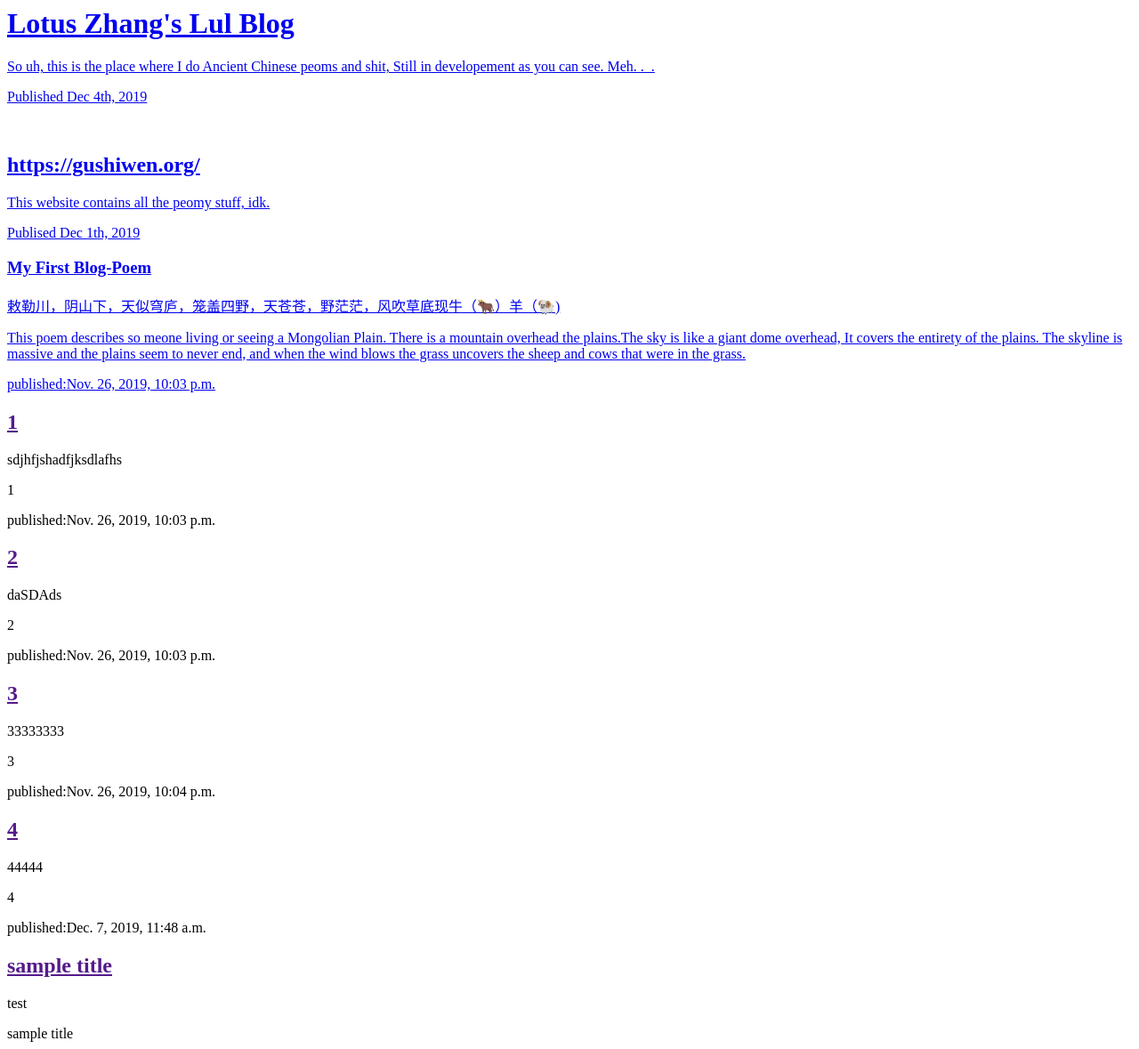
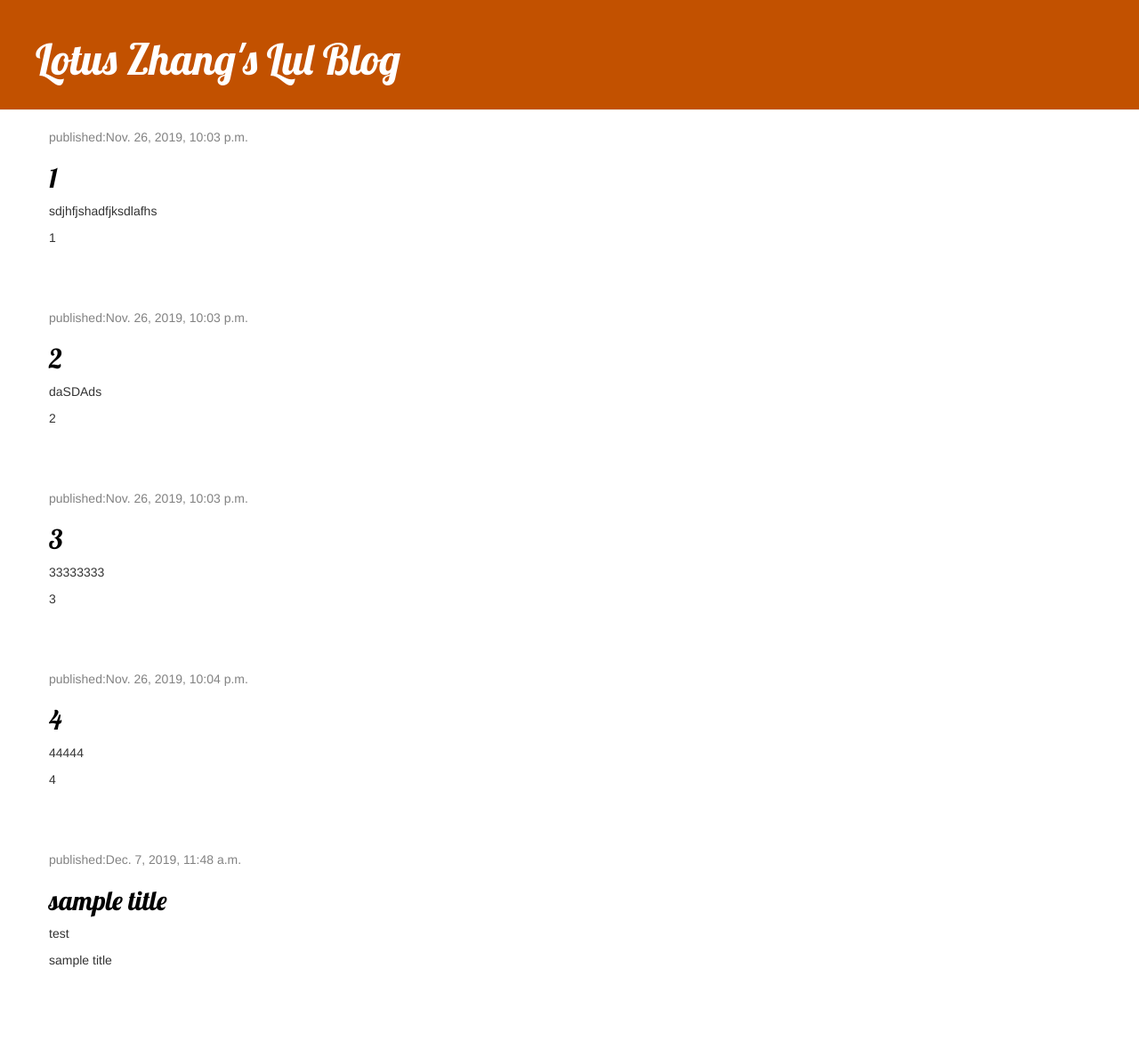
Before and after one commit to Ronil-Wazlib/my-first-blog, a Django app: page / in a window 1280 px wide. Shown: the whole page at 89% size. After the commit the page ends 1087 px from the top, so only its background shows below. Run offline with Django 3.2, Linux system fonts and the light colour scheme; data comes from the database, SQL or seed files in the repository; some libraries are stand-ins or nearby versions.

Commit message:
made new webpage

```diff
--- /dev/null
+++ b/blog/static/css/blog.css
@@ -0,0 +1,46 @@
+.page-header {
+    background-color: #C25100;
+    margin-top: 0;
+    padding: 20px 20px 20px 40px;
+}
+
+.page-header h1, .page-header h1 a, .page-header h1 a:visited, .page-header h1 a:active {
+    color: #ffffff;
+    font-size: 36pt;
+    text-decoration: none;
+}
+
+.content {
+    margin-left: 40px;
+}
+
+h1, h2, h3, h4 {
+    font-family: 'Lobster', cursive;
+}
+
+.date {
+    color: #828282;
+}
+
+.save {
+    float: right;
+}
+
+.post-form textarea, .post-form input {
+    width: 100%;
+}
+
+.top-menu, .top-menu:hover, .top-menu:visited {
+    color: #ffffff;
+    float: right;
+    font-size: 26pt;
+    margin-right: 20px;
+}
+
+.post {
+    margin-bottom: 70px;
+}
+
+.post h2 a, .post h2 a:visited {
+    color: #000000;
+}
--- /dev/null
+++ b/blog/templates/blog/base.html
@@ -0,0 +1,23 @@
+{% load static %}
+<html>
+  <head>
+    <title>Meme Blog</title>
+    <link rel="stylesheet" href="//maxcdn.bootstrapcdn.com/bootstrap/3.2.0/css/bootstrap.min.css">
+    <link rel="stylesheet" href="//maxcdn.bootstrapcdn.com/bootstrap/3.2.0/css/bootstrap-theme.min.css">
+    <link href="//fonts.googleapis.com/css?family=Lobster&subset=latin,latin-ext" rel="stylesheet" type="text/css">
+    <link rel="stylesheet" href="{% static 'css/blog.css' %}">
+  </head>
+  <body>
+    <div class="page-header">
+        <h1><a href="/">Lotus Zhang's Lul Blog </a></h1>
+    </div>
+    <div class="content container">
+      <div class="row">
+        <div class="col-md-8">
+          {% block content %}
+          {% endblock %}
+        </div>
+      </div>
+    </div>
+  </body>
+</html>
--- a/blog/templates/blog/post_list.html
+++ b/blog/templates/blog/post_list.html
@@ -1,36 +1,14 @@
-<html>
-  <head>
-    <title>Meme Blog</title>
-  </head>
-<body>
-  <div>
-    <h1><a href="/">Lotus Zhang's Lul Blog</h1>
-      <p>So uh, this is the place where I do Ancient Chinese peoms and shit, Still in developement as you can see. Meh. ._.</p>
-  </div>
-  <div>
-    <p>Published Dec 4th, 2019</p>
-  </div>
-  <br>
-  <div>
-    <h2><a href="/">https://gushiwen.org/</h2>
-      <p>This website contains all the peomy stuff, idk.</p>
-  </div>
-  <div>
-    <p>Publised Dec 1th, 2019</p>
-    <h3>My First Blog-Poem</h3>
-      <p>敕勒川，阴山下，天似穹庐，笼盖四野，天苍苍，野茫茫，风吹草底现牛（🐂）羊（🐏)</p>
-      <p>This poem describes so meone living or seeing a Mongolian Plain. There is a mountain overhead the plains.The sky is like a giant dome overhead,
-        It covers the entirety of the plains. The skyline is massive and the plains seem to never end, and when the wind blows the grass uncovers the
-        sheep and cows that were in the grass.
-      </p>
-  </div>
-{% for post in posts %}
-  <div>
-    <p>published:{{post.published_date}}</p>
-    <h2><a href="">{{post.title}}</a></h2>
-    <p>{{post.text|linebreaksbr}}</p>
-    {{ post }}
-  </div>
-{% endfor %}
-</body>
-</html>
+{% extends 'blog/base.html'%}
+
+  {% block content %}
+            {% for post in posts %}
+              <div class="post">
+                <div class="date">
+                  <p>published:{{post.published_date}}</p>
+                  </div>
+              <h2><a href="{% url 'post_detail' pk=post.pk %}">{{post.title}}</a></h2>
+              <p>{{post.text|linebreaksbr}}</p>
+              {{ post }}
+            </div>
+      {% endfor %}
+  {% endblock %}
--- a/blog/urls.py
+++ b/blog/urls.py
@@ -3,4 +3,5 @@ from . import views
 
 urlpatterns = [
     path('',views.post_list, name='post_list'),
+    path('post/<int:pk>/', views.post_detail, name='post_detail')
 ]
--- a/blog/views.py
+++ b/blog/views.py
@@ -1,7 +1,10 @@
-from django.shortcuts import render
+from django.shortcuts import render, get_object_or_404
 from .models import Post
 from django.utils import timezone
 # Create your views here.
 def post_list(request):
     posts = Post.objects.filter(published_date__lte=timezone.now()).order_by('published_date')
     return render(request,'blog/post_list.html',{'posts':posts})
+def post_detail(request, pk):
+    post = get_object_or_404(Post,pk=pk)
+    return render(request, 'blog/post_detail.html', {'post': post})
```
Also changed, not shown: blog/templates/blog/post_detail.html (added, +13 -0 lines).
